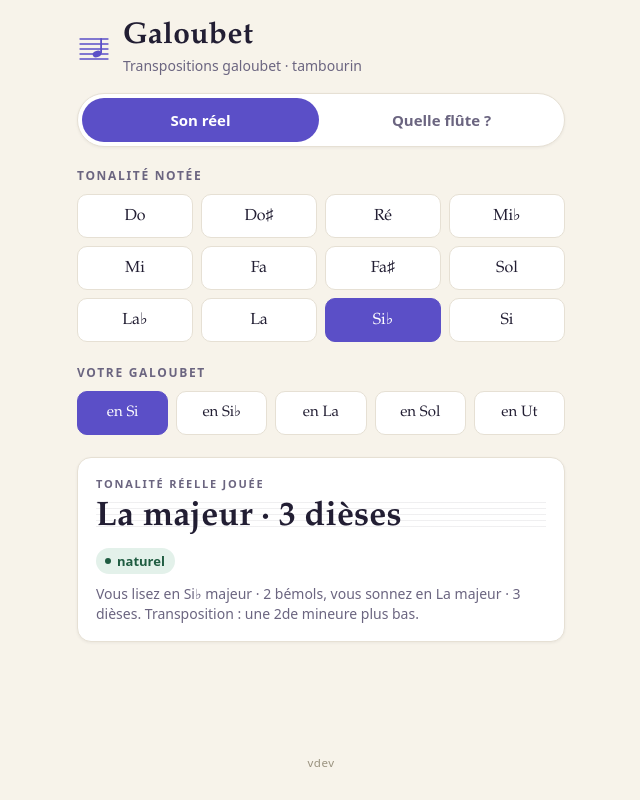
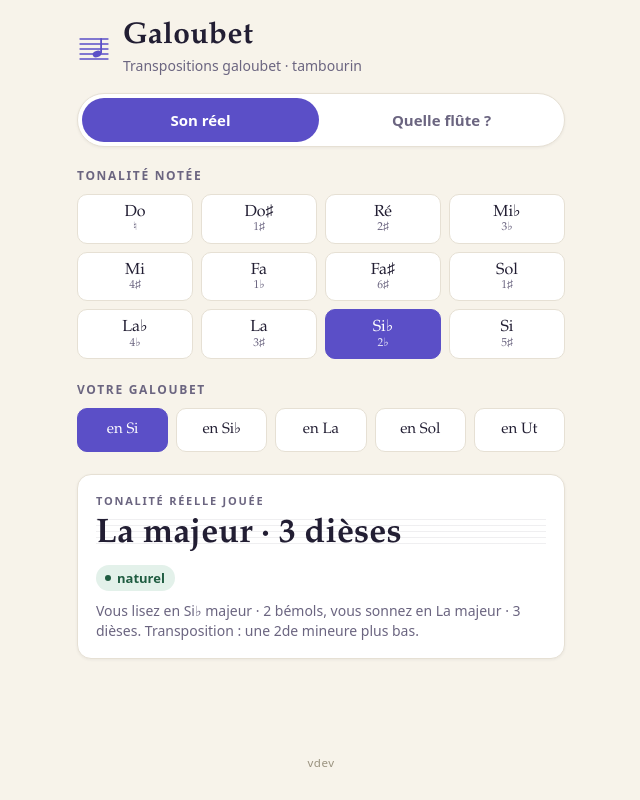
Before and after one commit to marius-duvillard/galoubet_app, a React (Vite) app: page / in a window 1280 px wide. Shown: the whole page, without its empty margins (319-959 px from the left). Built offline with nearby package versions, Linux system fonts and the light colour scheme.

Commit message:
feat: armures affichées sur les puces de tonalité

```diff
--- a/src/components/Chip.tsx
+++ b/src/components/Chip.tsx
@@ -4,9 +4,10 @@ interface ChipProps {
   label: string;
   selected: boolean;
   onSelect: () => void;
+  sublabel?: string;
 }
 
-export function Chip({ label, selected, onSelect }: ChipProps) {
+export function Chip({ label, selected, onSelect, sublabel }: ChipProps) {
   return (
     <button
       type="button"
@@ -14,7 +15,14 @@ export function Chip({ label, selected, onSelect }: ChipProps) {
       aria-pressed={selected}
       onClick={onSelect}
     >
-      {label}
+      {sublabel === undefined ? (
+        label
+      ) : (
+        <>
+          <span className="chip__label">{label}</span>
+          <span className="chip__sub">{sublabel}</span>
+        </>
+      )}
     </button>
   );
 }
--- a/src/components/KeyChipGrid.tsx
+++ b/src/components/KeyChipGrid.tsx
@@ -1,6 +1,6 @@
 // Grille des 12 toniques (4×3), étiquettes issues du moteur (CHIP_KEYS).
 
-import { CHIP_KEYS } from "../transposition";
+import { CHIP_KEYS, signatureLabel } from "../transposition";
 import { Chip } from "./Chip";
 
 interface KeyChipGridProps {
@@ -18,6 +18,7 @@ export function KeyChipGrid({ ariaLabel, value, onChange }: KeyChipGridProps) {
           label={k.name}
           selected={value === k.pc}
           onSelect={() => onChange(k.pc)}
+          sublabel={signatureLabel(k.pc)}
         />
       ))}
     </div>
--- a/src/index.css
+++ b/src/index.css
@@ -404,3 +404,19 @@ body {
     transform: none;
   }
 }
+
+/* ── Sous-étiquette des puces (armure) ── */
+
+.chip__label {
+  display: block;
+}
+
+.chip__sub {
+  display: block;
+  font-size: 0.72em;
+  color: var(--ink-soft);
+}
+
+.chip--selected .chip__sub {
+  color: rgba(255, 255, 255, 0.85);
+}
```
